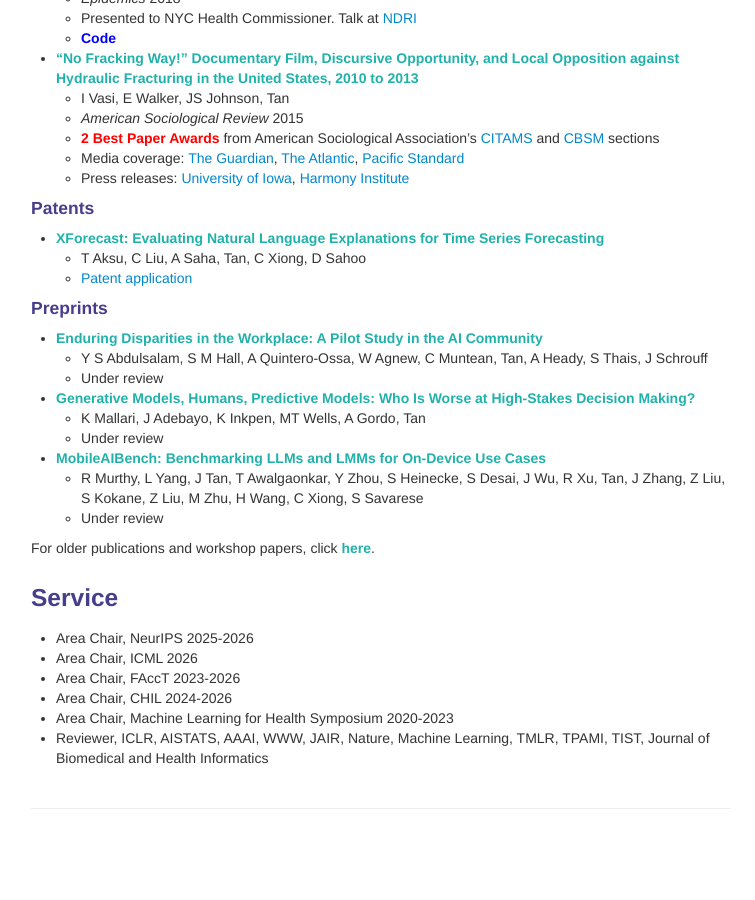
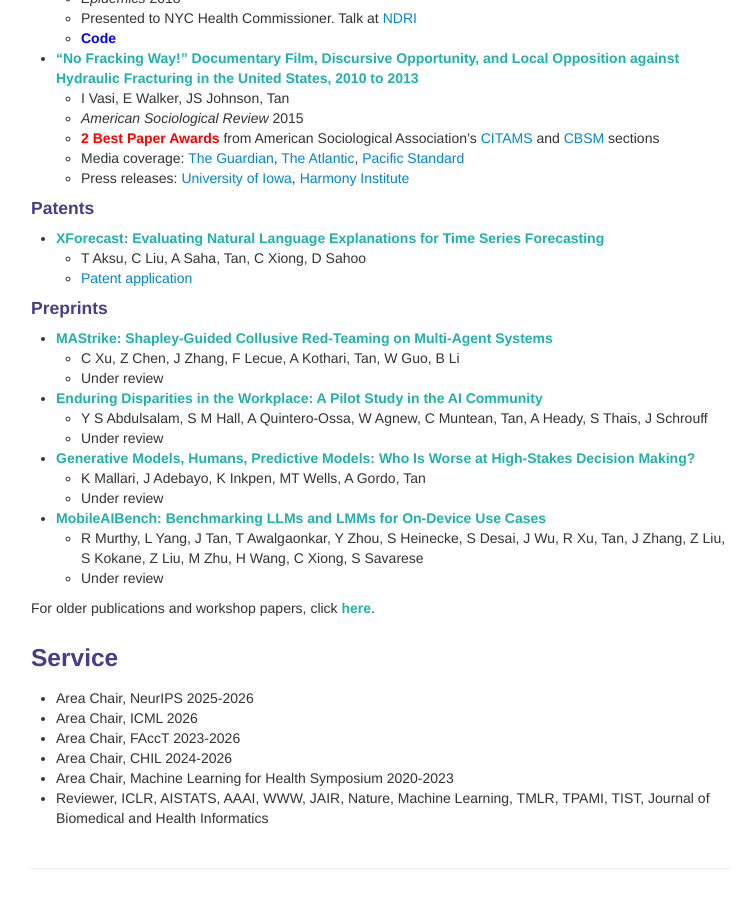
Before and after one commit to shftan/shftan.github.io, a Jekyll site: the page built from index.md, in a window 1280 px wide and 900 px high, scrolled down 2024 px. Shown: the whole window, without its empty margins (259-1014 px from the left). Built offline with Jekyll 4.4.1, drawn with Linux system fonts in a browser that asks for light colours; before the commit the page ends 2864 px from its top, so only the background shows below that.

Commit message:
Update index.md

```diff
--- a/index.md
+++ b/index.md
@@ -112,6 +112,9 @@ For other news, click <a class="paper" href="oldernews.html">here</a>.
    - [Patent application](https://patents.google.com/patent/US20250384241A1)
 
 <h4>Preprints</h4>
+- <a class="paper" href="https://arxiv.org/abs/2606.12918">MAStrike: Shapley-Guided Collusive Red-Teaming on Multi-Agent Systems</a>
+    - C Xu, Z Chen, J Zhang, F Lecue, A Kothari, Tan, W Guo, B Li
+    - Under review
 - <a class="paper" href="https://arxiv.org/abs/2506.04305">Enduring Disparities in the Workplace: A Pilot Study in the AI Community</a>
    - Y S Abdulsalam, S M Hall, A Quintero-Ossa, W Agnew, C Muntean, Tan, A Heady, S Thais, J Schrouff
     - Under review
```
